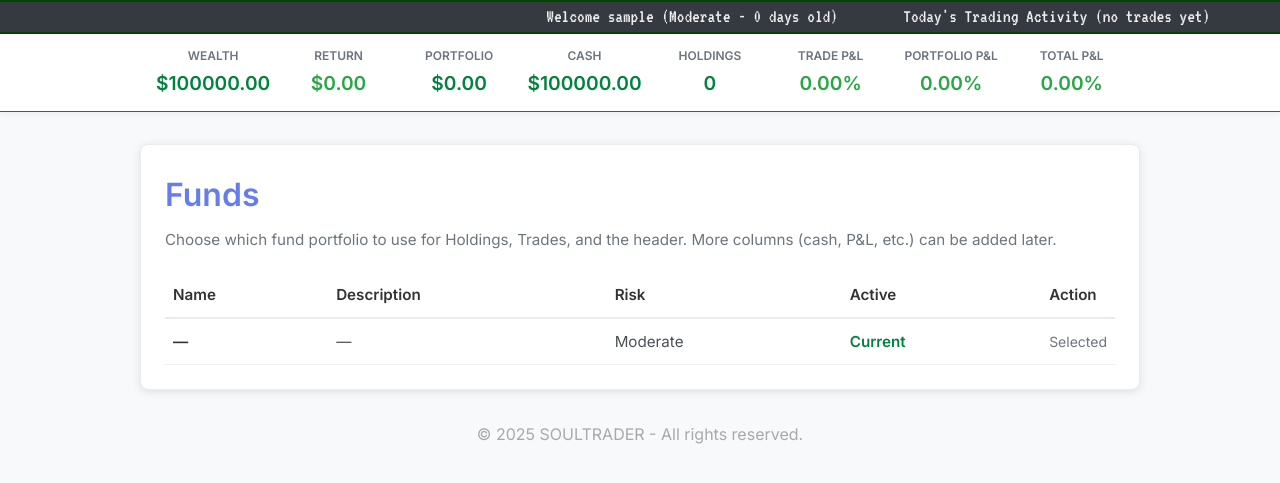
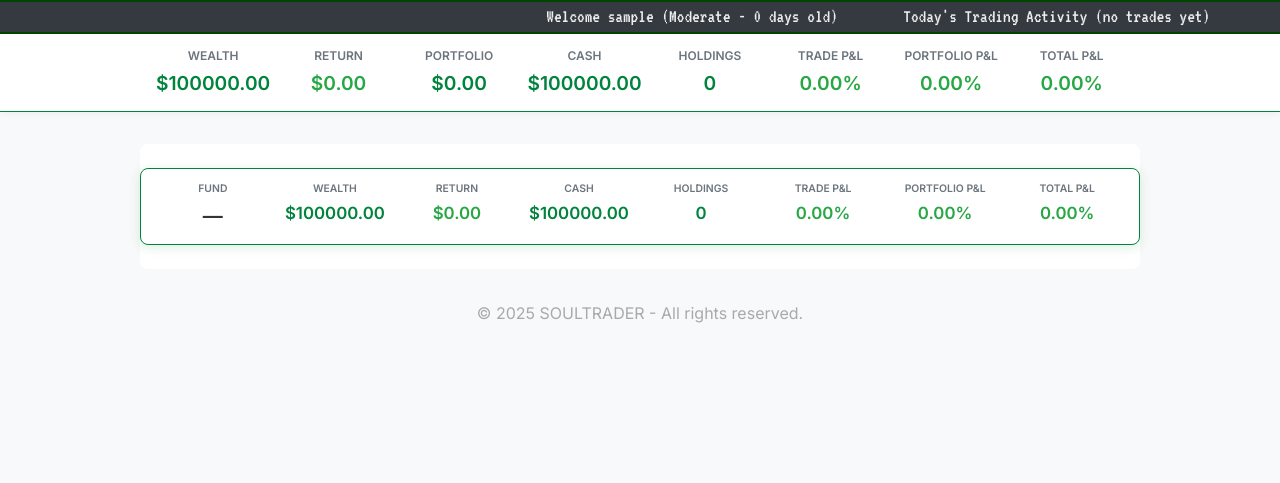
Before and after one commit to davemccarthy/SoulTrader, a Django app: page /funds/ in a window 1280 px wide. Shown: the part 82-565 px from the top of the page. Run offline with Django 5.2, Linux system fonts and the light colour scheme; the visitor is signed in with stand-in values (Sample User, id 1); data comes from the database, SQL or seed files in the repository; data that the repository does not hold is empty.

Commit message:
Funds page: dashboard cards + shared portfolio metrics
- Add portfolio_metrics.get_portfolio_dashboard_data(fund); widget uses it
- Funds: fund_rows with per-fund metrics; clickable card POST to switch
- Include fund_dashboard_card: Fund row + Wealth/Return/Cash/Holdings/
  Trade P&L/PORTFOLIO P&L/TOTAL P&L (aligned with header widget)
- Responsive 8-col grid; user-tightened card styling

Made-with: Cursor

```diff
--- a/core/context_processors.py
+++ b/core/context_processors.py
@@ -1,10 +1,9 @@
-from django.db.models import Sum
 from decimal import Decimal
 from django.utils import timezone
-from datetime import timedelta
 
 from core.fund_session import get_current_fund
-from core.models import Holding, Trade
+from core.models import Trade
+from core.portfolio_metrics import EMPTY_PORTFOLIO_DASHBOARD, get_portfolio_dashboard_data
 
 
 def get_ticker_messages(request):
@@ -110,81 +109,8 @@ def get_portfolio_widget_data(request):
     """Calculate portfolio widget data for the session-scoped fund."""
     fund = get_current_fund(request)
     if not fund:
-        return {
-            'total_value': 0,
-            'cash': 0,
-            'return_percent': 0,
-            'invested': 0,
-            'holdings_count': 0,
-            'trades_count': 0,
-            'shares_count': 0,
-            'trade_pnl': 0,
-            'holdings_pnl': 0,
-            'return_amount': 0,
-        }
-
-    holdings = Holding.objects.filter(fund=fund)
-    holdings_count = holdings.count()
-    shares_count = holdings.aggregate(total=Sum('shares'))['total'] or 0
-
-    for h in holdings:
-        pass
-        # h.stock.refresh()
-
-    holdings_value = sum(Decimal(str(h.shares)) * h.stock.price for h in holdings)
-    invested = holdings_value
-    total_value = holdings_value + fund.cash
-
-    if fund.investment > 0:
-        return_amount = total_value - fund.investment
-        return_percent = ((total_value - fund.investment) / fund.investment) * 100
-    else:
-        return_amount = Decimal('0.0')
-        return_percent = Decimal('0.0')
-
-    trades_count = Trade.objects.filter(fund=fund).count()
-
-    sell_trades = Trade.objects.filter(fund=fund, action='SELL', cost__isnull=False)
-    trade_pnl = sum(
-        (Decimal(str(trade.price)) - Decimal(str(trade.cost))) * Decimal(trade.shares)
-        for trade in sell_trades
-        if trade.cost
-    )
-
-    trade_cost_basis = sum(
-        Decimal(str(trade.cost)) * Decimal(trade.shares)
-        for trade in sell_trades
-        if trade.cost
-    )
-
-    if trade_cost_basis > 0:
-        trade_pnl_percent = (trade_pnl / trade_cost_basis) * 100
-    else:
-        trade_pnl_percent = Decimal('0.0')
-
-    holdings_cost_basis = sum(
-        (h.average_price or Decimal('0')) * Decimal(str(h.shares))
-        for h in holdings
-    )
-
-    holdings_pnl_raw = holdings_value - holdings_cost_basis
-
-    if holdings_cost_basis > 0:
-        holdings_pnl_pct = (holdings_pnl_raw / holdings_cost_basis) * 100
-    else:
-        holdings_pnl_pct = Decimal('0.0')
-
-    return {
-        'total_value': float(total_value),
-        'cash': float(fund.cash),
-        'return_amount': float(return_amount),
-        'invested': float(invested),
-        'holdings_count': holdings_count,
-        'trades_count': trades_count,
-        'trade_pnl': float(trade_pnl_percent),
-        'holdings_pnl': holdings_pnl_pct,
-        'return_percent': float(return_percent),
-    }
+        return dict(EMPTY_PORTFOLIO_DASHBOARD)
+    return get_portfolio_dashboard_data(fund)
 
 
 def portfolio_widget(request):
--- a/core/templates/core/funds.html
+++ b/core/templates/core/funds.html
@@ -3,58 +3,130 @@
 {% block title %}Funds - SOULTRADER{% endblock %}
 
 {% block content %}
-<div class="card">
-    <h1 style="color: #667eea; margin-bottom: 0.5rem;">Funds</h1>
-    <p style="color: #6c757d; margin-bottom: 1.25rem; font-size: 0.95rem;">
-        Choose which fund portfolio to use for Holdings, Trades, and the header. More columns (cash, P&amp;L, etc.) can be added later.
-    </p>
+<style>
+    .funds-page-intro {
+        color: #6c757d;
+        margin-bottom: 1.5rem;
+        font-size: 0.95rem;
+    }
+    .funds-dashboard-list {
+        display: flex;
+        flex-direction: column;
+        gap: 1rem;
+    }
+    .fund-card-form {
+        margin: 0;
+    }
+    .fund-card {
+        border-radius: 8px;
+    }
+    .fund-card-hit {
+        display: block;
+        width: 100%;
+        margin: 0;
+        padding: 0.75rem 1.0rem;
+        text-align: left;
+        font: inherit;
+        color: inherit;
+        background: white;
+        border: 1px solid #e9ecef;
+        border-radius: 8px;
+        box-shadow: 0 2px 10px rgba(0,0,0,0.08);
+        cursor: pointer;
+        transition: border-color 0.2s, box-shadow 0.2s;
+    }
+    .fund-card-hit:hover {
+        border-color: #00843D;
+        box-shadow: 0 4px 14px rgba(0, 132, 61, 0.12);
+    }
+    .fund-card-hit:focus {
+        outline: 2px solid #00843D;
+        outline-offset: 2px;
+    }
+    .fund-card-hit--static {
+        cursor: default;
+    }
+    .fund-card-hit--static:hover {
+        border-color: #e9ecef;
+        box-shadow: 0 2px 10px rgba(0,0,0,0.08);
+    }
+    .fund-card--current .fund-card-hit--static {
+        border-color: #00843D;
+        box-shadow: 0 2px 12px rgba(0, 132, 61, 0.15);
+    }
+    .fund-card-header {
+        display: flex;
+        align-items: center;
+        justify-content: space-between;
+        gap: 0.75rem;
+        margin-bottom: 0.35rem;
+    }
+    .fund-card-name {
+        font-size: 1.25rem;
+        font-weight: 700;
+        color: #333;
+    }
+    .fund-card-badge {
+        font-size: 0.7rem;
+        text-transform: uppercase;
+        font-weight: 700;
+        color: #fff;
+        background: #00843D;
+        padding: 0.25rem 0.5rem;
+        border-radius: 4px;
+        letter-spacing: 0.03em;
+    }
+    .fund-card-desc {
+        display: block;
+        font-size: 0.875rem;
+        color: #6c757d;
+        line-height: 1.4;
+        margin-bottom: 1rem;
+    }
+    .fund-card-stats-grid {
+        display: grid;
+        grid-template-columns: repeat(8, minmax(0, 1fr));
+        gap: 0.75rem 0.65rem;
+        align-items: start;
+    }
+    @media (max-width: 1100px) {
+        .fund-card-stats-grid {
+            grid-template-columns: repeat(4, minmax(0, 1fr));
+        }
+    }
+    @media (max-width: 720px) {
+        .fund-card-stats-grid {
+            grid-template-columns: repeat(2, minmax(0, 1fr));
+        }
+    }
+    .fund-card-stat {
+        display: flex;
+        flex-direction: column;
+        text-align: center;
+    }
+    .fund-card-stat-header {
+        font-size: 0.65rem;
+        text-transform: uppercase;
+        color: #6c757d;
+        font-weight: 600;
+        margin-bottom: 0.2rem;
+    }
+    .fund-card-stat-value {
+        font-size: 1.05rem;
+        font-weight: bold;
+        color: #00843D;
+    }
+    .fund-card-stat-value.positive { color: #28a745; }
+    .fund-card-stat-value.negative { color: #dc3545; }
+</style>
 
-    {% if funds %}
-    <div style="overflow-x: auto;">
-        <table class="funds-table" style="width: 100%; border-collapse: collapse; font-size: 0.95rem;">
-            <thead>
-                <tr style="text-align: left; border-bottom: 2px solid #e9ecef;">
-                    <th style="padding: 0.65rem 0.5rem;">Name</th>
-                    <th style="padding: 0.65rem 0.5rem;">Description</th>
-                    <th style="padding: 0.65rem 0.5rem;">Risk</th>
-                    <th style="padding: 0.65rem 0.5rem;">Active</th>
-                    <th style="padding: 0.65rem 0.5rem; width: 1%;">Action</th>
-                </tr>
-            </thead>
-            <tbody>
-                {% for fund in funds %}
-                <tr style="border-bottom: 1px solid #f0f0f0;">
-                    <td style="padding: 0.65rem 0.5rem; font-weight: 600;">
-                        {{ fund.name|default:"—" }}
-                    </td>
-                    <td style="padding: 0.65rem 0.5rem; color: #495057; max-width: 24rem;">
-                        {{ fund.description|default:"—"|truncatechars:80 }}
-                    </td>
-                    <td style="padding: 0.65rem 0.5rem; color: #495057;">
-                        {{ fund.get_risk_display }}
-                    </td>
-                    <td style="padding: 0.65rem 0.5rem;">
-                        {% if current_fund_pk == fund.pk %}
-                            <span style="color: #00843D; font-weight: 600;">Current</span>
-                        {% else %}
-                            <span style="color: #adb5bd;">—</span>
-                        {% endif %}
-                    </td>
-                    <td style="padding: 0.65rem 0.5rem;">
-                        {% if current_fund_pk != fund.pk %}
-                        <form method="post" action="{% url 'core:funds' %}" style="display: inline; margin: 0;">
-                            {% csrf_token %}
-                            <input type="hidden" name="fund_id" value="{{ fund.pk }}">
-                            <button type="submit" class="btn" style="padding: 0.4rem 0.9rem; font-size: 0.875rem;">Use this fund</button>
-                        </form>
-                        {% else %}
-                        <span style="color: #6c757d; font-size: 0.875rem;">Selected</span>
-                        {% endif %}
-                    </td>
-                </tr>
-                {% endfor %}
-            </tbody>
-        </table>
+<div class="card" style="box-shadow: none; border: none; padding-left: 0; padding-right: 0;">
+
+    {% if fund_rows %}
+    <div class="funds-dashboard-list">
+        {% for row in fund_rows %}
+            {% include 'core/includes/fund_dashboard_card.html' with fund=row.fund dashboard=row.dashboard is_current=row.is_current %}
+        {% endfor %}
     </div>
     {% else %}
     <p style="color: #6c757d;">No enabled funds found.</p>
--- /dev/null
+++ b/core/templates/core/includes/fund_dashboard_card.html
@@ -0,0 +1,62 @@
+{% comment %}
+  fund, dashboard, is_current — dashboard from get_portfolio_dashboard_data
+{% endcomment %}
+{% if is_current %}
+<div class="fund-card fund-card--current" aria-current="true">
+    <div class="fund-card-hit fund-card-hit--static">
+{% else %}
+<form method="post" action="{% url 'core:funds' %}" class="fund-card-form">
+    {% csrf_token %}
+    <input type="hidden" name="fund_id" value="{{ fund.pk }}">
+    <button type="submit" class="fund-card-hit" aria-label="Switch to fund {{ fund.name|default:'fund' }}">
+{% endif %}
+
+        <span class="fund-card-stats-grid">
+            <span class="fund-card-stat">
+                <span class="fund-card-stat-header">Fund</span>
+                <span class="fund-card-name">{{ fund.name|default:"—" }}</span>
+            </span>
+            <span class="fund-card-stat">
+                <span class="fund-card-stat-header">Wealth</span>
+                <span class="fund-card-stat-value">${{ dashboard.total_value|default:"0"|floatformat:2 }}</span>
+            </span>
+            <span class="fund-card-stat">
+                <span class="fund-card-stat-header">Return</span>
+                <span class="fund-card-stat-value {% if dashboard.return_percent >= 0 %}positive{% else %}negative{% endif %}">
+                    ${{ dashboard.return_amount|default:"0"|floatformat:2 }}
+                </span>
+            </span>
+            <span class="fund-card-stat">
+                <span class="fund-card-stat-header">Cash</span>
+                <span class="fund-card-stat-value">${{ dashboard.cash|default:"0"|floatformat:2 }}</span>
+            </span>
+            <span class="fund-card-stat">
+                <span class="fund-card-stat-header">Holdings</span>
+                <span class="fund-card-stat-value">{{ dashboard.holdings_count|default:"0" }}</span>
+            </span>
+            <span class="fund-card-stat">
+                <span class="fund-card-stat-header">Trade P&amp;L</span>
+                <span class="fund-card-stat-value {% if dashboard.trade_pnl >= 0 %}positive{% else %}negative{% endif %}">
+                    {{ dashboard.trade_pnl|default:"0"|floatformat:2 }}%
+                </span>
+            </span>
+            <span class="fund-card-stat">
+                <span class="fund-card-stat-header">PORTFOLIO P&amp;L</span>
+                <span class="fund-card-stat-value {% if dashboard.holdings_pnl >= 0 %}positive{% else %}negative{% endif %}">
+                    {{ dashboard.holdings_pnl|default:"0"|floatformat:2 }}%
+                </span>
+            </span>
+            <span class="fund-card-stat">
+                <span class="fund-card-stat-header">TOTAL P&amp;L</span>
+                <span class="fund-card-stat-value {% if dashboard.return_percent >= 0 %}positive{% else %}negative{% endif %}">
+                    {{ dashboard.return_percent|default:"0"|floatformat:2 }}%
+                </span>
+            </span>
+        </span>
+{% if is_current %}
+    </div>
+</div>
+{% else %}
+    </button>
+</form>
+{% endif %}
--- a/core/views.py
+++ b/core/views.py
@@ -17,6 +17,7 @@ import yfinance as yf
 
 from .models import Profile, Holding, Discovery, Trade, Recommendation, SellInstruction, Health, Snapshot
 from .fund_session import get_current_fund, init_fund_session_after_login, set_current_fund
+from .portfolio_metrics import get_portfolio_dashboard_data
 
 
 logger = logging.getLogger(__name__)
@@ -86,9 +87,17 @@ def funds(request):
 
     fund_list = Profile.objects.filter(enabled=True).order_by('id')
     current = get_current_fund(request)
+    fund_rows = [
+        {
+            'fund': f,
+            'dashboard': get_portfolio_dashboard_data(f),
+            'is_current': current is not None and current.pk == f.pk,
+        }
+        for f in fund_list
+    ]
     context = {
         'current_page': 'funds',
-        'funds': fund_list,
+        'fund_rows': fund_rows,
         'current_fund_pk': current.pk if current else None,
     }
     return render(request, 'core/funds.html', context)
```
Also changed, not shown: core/portfolio_metrics.py (added, +92 -0 lines).
